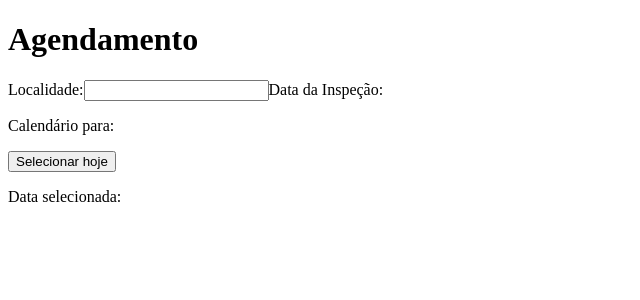
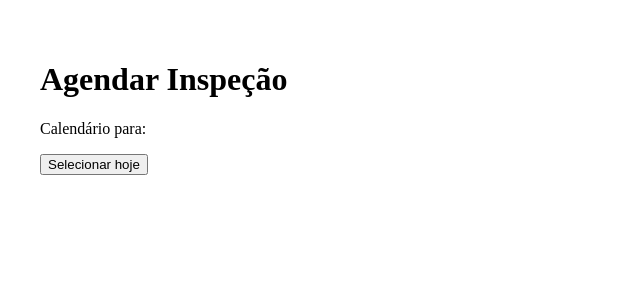
Before and after one commit to AnakRomanov/celesc-agenda, a Next.js app: page /agendar in a window 1280 px wide. Shown: the top 300 px of the page, without its empty margins (0-640 px from the left). Built offline with nearby package versions, Linux system fonts and the light colour scheme.

Commit message:
Add files via upload

```diff
--- a/pages/agendar.tsx
+++ b/pages/agendar.tsx
@@ -2,27 +2,13 @@ import { useState } from 'react';
 import Calendario from '../components/Calendario';
 
 export default function Agendar() {
-  const [localidade, setLocalidade] = useState('');
-  const [dataSelecionada, setDataSelecionada] = useState('');
+  const [dataSelecionada, setDataSelecionada] = useState<string | null>(null);
 
   return (
-    <div>
-      <h1>Agendamento</h1>
-
-      <label>Localidade:</label>
-      <input
-        type="text"
-        value={localidade}
-        onChange={(e) => setLocalidade(e.target.value)}
-      />
-
-      <label>Data da Inspeção:</label>
-      <Calendario
-        localidade={localidade}
-        onDataSelecionada={(data) => setDataSelecionada(data.toISOString())}
-      />
-
-      <p>Data selecionada: {dataSelecionada}</p>
+    <div style={{ padding: '2rem' }}>
+      <h1>Agendar Inspeção</h1>
+      <Calendario onSelectDate={setDataSelecionada} />
+      {dataSelecionada && <p>Data selecionada: {dataSelecionada}</p>}
     </div>
   );
 }
```
Also changed, not shown: pages/backoffice/index.tsx (+8 -1 lines), pages/consulta.tsx (+8 -1 lines), pages/index.tsx (+15 -1 lines), pages/reagendar.tsx (+8 -1 lines).
